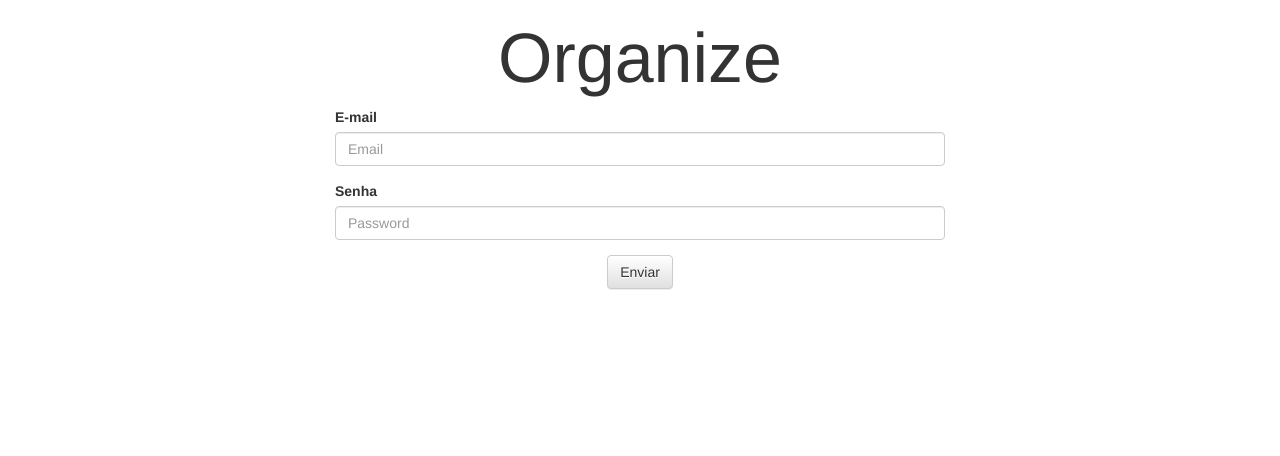
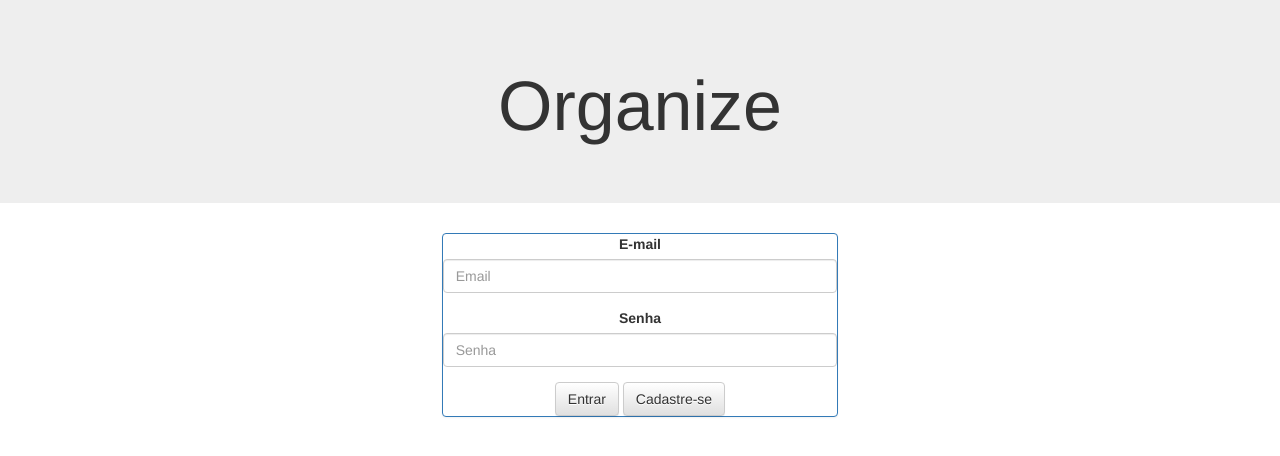
Before and after one commit to lucascaastro/TISI, a website: page pages/login.html in a window 1280 px wide. Drawn offline with nearby package versions, Linux system fonts and the light colour scheme.

Commit message:
pagina de login e arquivo css

```diff
--- a/Server.js
+++ b/Server.js
@@ -12,7 +12,7 @@ var jsonParser = bodyParser.json();
 
 // cria um parser application/x-www-form-urlencoded
 var urlencodedParser = bodyParser.urlencoded({extended:true})
-<<<<<<< HEAD
+
 var Sequelize = require('sequelize');
 var sequelize = new Sequelize('postgres://root:92528109@localhost:5432/TISI')
 //var sequelize = new Sequelize('postgres://user:pass@example.com:5432/dbname');
--- a/pages/login.html
+++ b/pages/login.html
@@ -11,8 +11,11 @@
     <title>Organize</title>
   </head>
   <body>
-      <div class="row col-sm-6 col-sm-offset-3">
-        <h1 style="font-size: 70px; text-align: center;">Organize</h1>
+  <div class="jumbotron">
+    <h1 style="font-size: 70px; text-align: center;">Organize</h1>
+  </div>
+    <div class="container span7 text-center col-md-4 col-md-offset-3" style="margin: 0 auto;float: none;">
+      <div class="panel panel-primary","row col-sm-6 col-sm-offset-3">
         <form>
           <div class="row">
             <div class="form-group col col-sm-12">
@@ -23,15 +26,17 @@
           <div class="row">
             <div class="form-group col col-sm-12">
               <label for="exampleInputPassword1">Senha</label>
-              <input type="password" class="form-control" id="exampleInputPassword1" placeholder="Password">
+              <input type="Senha" class="form-control" id="exampleInputPassword1" placeholder="Senha">
             </div>
           </div>
           <div class="row">
             <div class="col-sm-6 col-sm-offset-3" style="text-align: center;">
-              <button type="submit" class="btn btn-default">Enviar</button>
+              <button type="submit" class="btn btn-default">Entrar</button>
+                <button type="submit" class="btn btn-default">Cadastre-se</button>
             </div>
           </div>
         </form>
       </div>
+    </div>
   </body>
 </html>
```
Also changed, not shown: pages/projeto.html (added).
